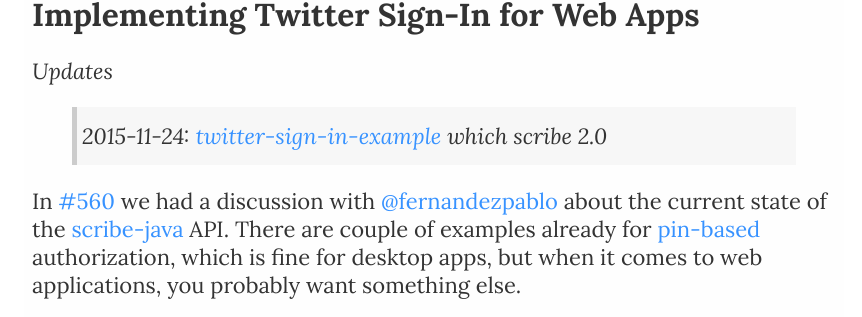
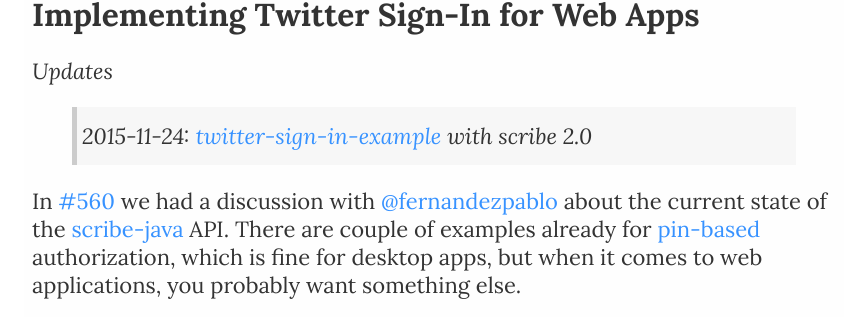
Before and after one commit to akoskm/akoskm.github.io, a Jekyll site: the page built from _posts/2015-07-31-twitter-sign-in-for-web-apps.md, in a window 1280 px wide and 900 px high. Shown: the part 123-440 px from the top of the window, without its empty margins (206-1068 px from the left). Built offline with Jekyll 4.4.1, drawn with Linux system fonts in a browser that asks for light colours; nearby versions of some CDN libraries; comment, search, counter and statistics services are not loaded.

Commit message:
Update 2015-07-31-twitter-sign-in-for-web-apps.md

```diff
--- a/_posts/2015-07-31-twitter-sign-in-for-web-apps.md
+++ b/_posts/2015-07-31-twitter-sign-in-for-web-apps.md
@@ -6,7 +6,7 @@
 
 *Updates*
 
-> *2015-11-24:* [twitter-sign-in-example](https://github.com/akoskm/twitter-sign-in-example/tree/scribe-2.0) which scribe 2.0
+> *2015-11-24:* [twitter-sign-in-example](https://github.com/akoskm/twitter-sign-in-example/tree/scribe-2.0) with scribe 2.0
 
 In [#560](https://github.com/fernandezpablo85/scribe-java/issues/560) we had a discussion with [@fernandezpablo][3] about the current state of the [scribe-java][4] API. There are couple of examples already for [pin-based](https://dev.twitter.com/oauth/pin-based) authorization, which is fine for desktop apps, but when it comes to web applications, you probably want something else.
 
```
